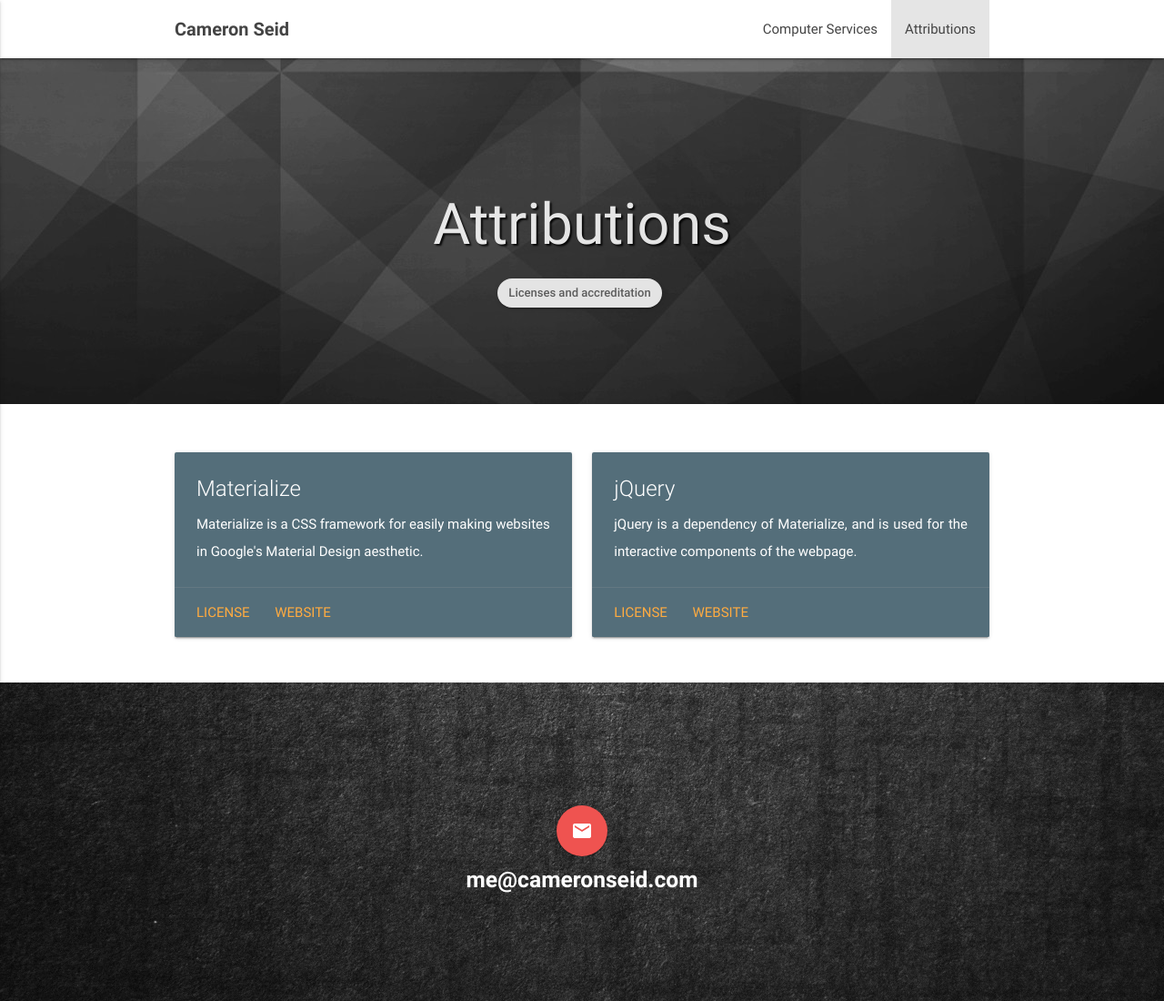
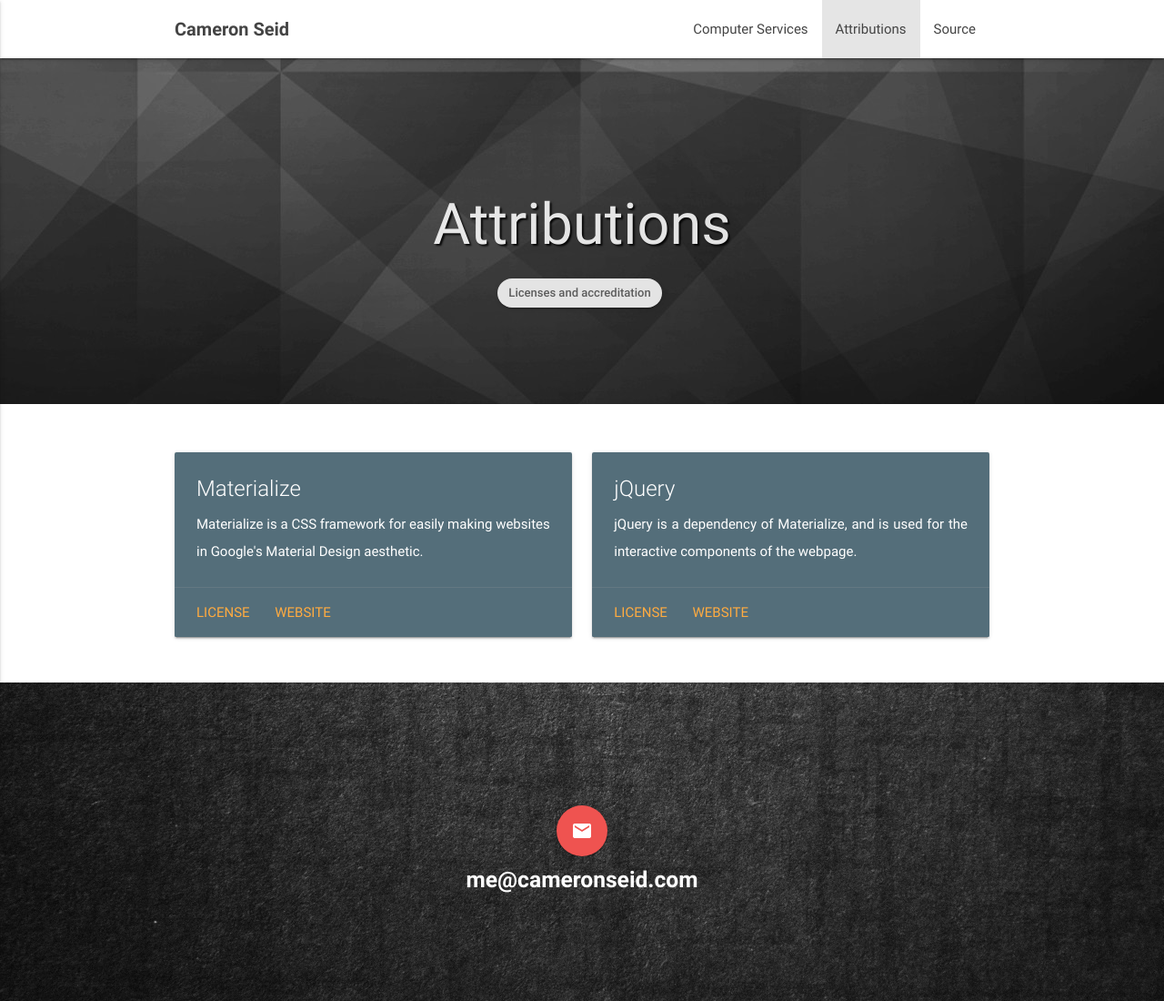
Before and after one commit to techniponi/cameronseid.com, a plain HTML site: page attributions.html in a window 1280 px wide. Shown: the top 1100 px of the page at 91% size. Drawn offline with Linux system fonts and the light colour scheme.

Commit message:
Add link to source code

```diff
--- a/attributions.html
+++ b/attributions.html
@@ -26,6 +26,9 @@
 				<li class="active">
 					<a href="#">Attributions</a>
 				</li>
+				<li>
+					<a href="https://github.com/techniponi/cameronseid.com">Source</a>
+				</li>
 			</ul>
 
 			<ul id="nav-mobile" class="side-nav">
@@ -34,6 +37,9 @@
 				</li>
 				<li class="active">
 					<a href="#">Attributions</a>
+				</li>
+				<li>
+					<a href="https://github.com/techniponi/cameronseid.com">Source</a>
 				</li>
 			</ul>
 			<a href="#" data-activates="nav-mobile" class="button-collapse">
```
Also changed, not shown: index.html (+6 -0 lines).
